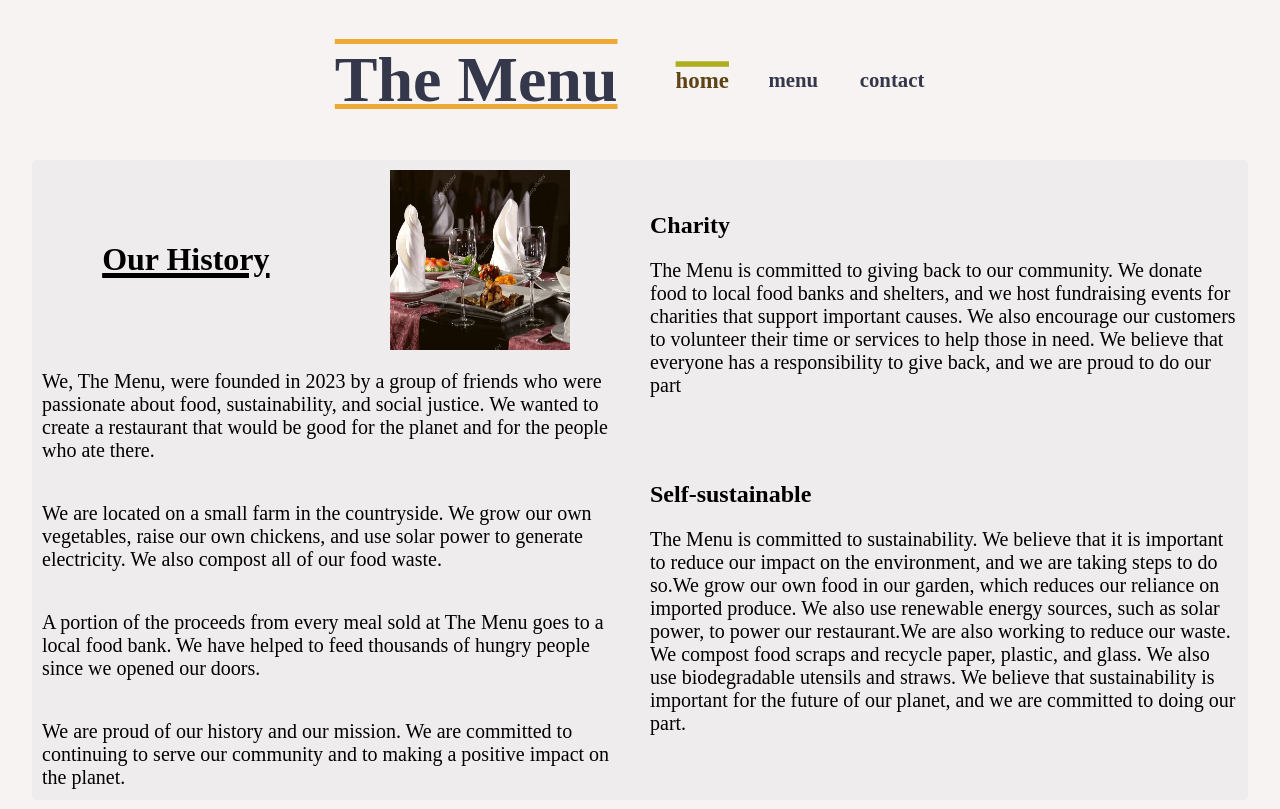
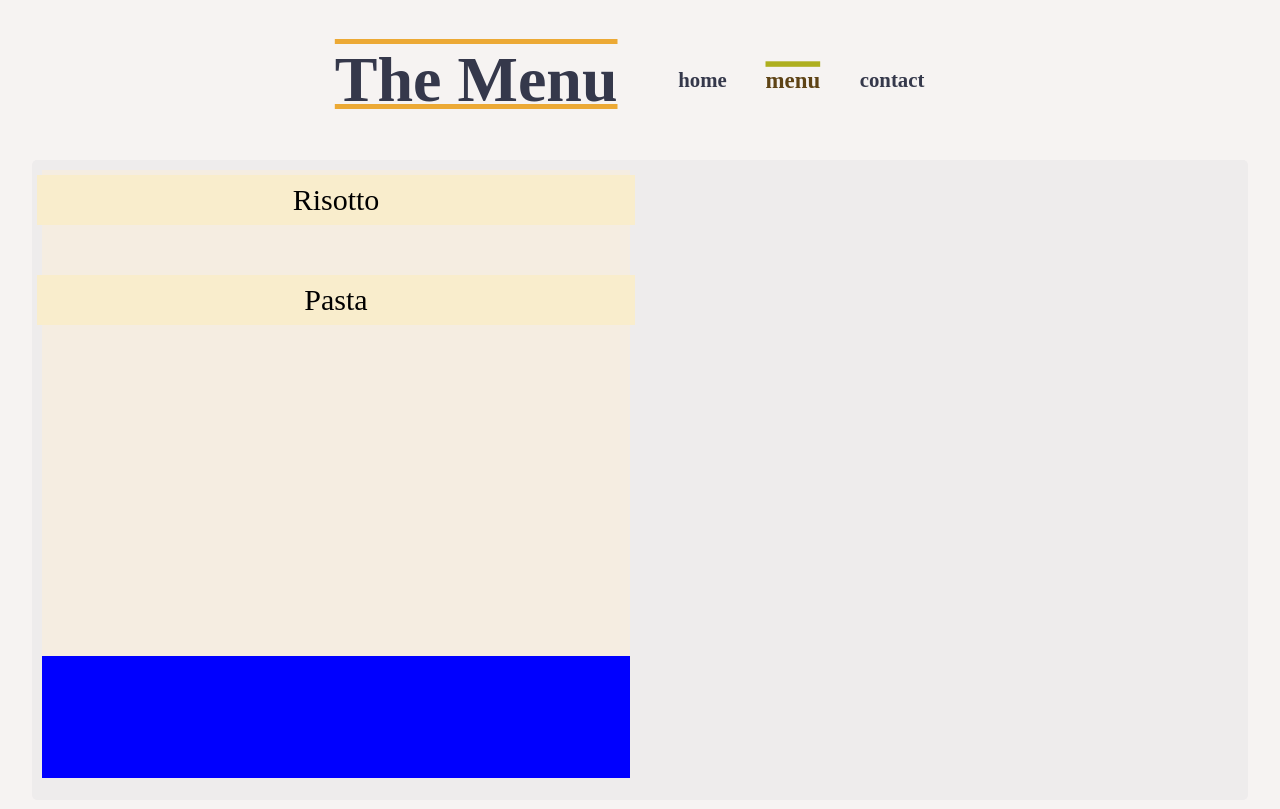
Before and after one commit to AV-MMI/the_menu, a website built with webpack: page src/index.html in a window 1280 px wide. Built offline with nearby package versions, Linux system fonts and the light colour scheme.

Commit message:
finish rissoto dish. work pasta dish

```diff
--- a/src/scripts/index.js
+++ b/src/scripts/index.js
@@ -1,7 +1,8 @@
 import '../styles/styles.css';
 import '../styles/utilities.css';
+import * as utilities from './utilities.js';
 import * as home from './home.js';
-import * as utilities from './utilities.js';
+import * as menu from './menu.js';
 
 export { mainCont, subCont };
 
@@ -47,26 +48,62 @@ for(let i = 0; i < menuOpts.length; i++){
 }
 
 
+// keeps track of the current tab/last one visited
+const tabs = {
+	home: false,
+	menu: true,
+	contact: false,
+};
+
+
 function optsHandler(e){
 
 	//assign selected class
 	e.target.classList.add('menu-opt-selected');
 
 	//wipe out current content - TODO
-
+	cleanDisplay();
 
 	//display correspondent content
 	if(e.target.id == 'homeLi'){
-		cleanDisplay();
 		home.render();
+
+		//update tabs obj
+		for(let tab in tabs){
+			if(tab == 'home'){
+				tabs[tab] = true;
+			} else {
+				tabs[tab] = false;
+			}
+		}
+
 	}
+
 	else if(e.target.id == 'menuLi'){
-		cleanDisplay();
-		console.log(e.target.id)
+		menu.render();
+
+		//update tabs obj
+		for(let tab in tabs){
+			if(tab == 'menu'){
+				tabs[tab] = true;
+			} else {
+				tabs[tab] = false;
+			}
+		}
+
 	}
+
 	else if(e.target.id == 'contactLi'){
-		cleanDisplay();
-		console.log(e.target.id)
+		//menu render();
+		//update tabs obj
+		for(let tab in tabs){
+			if(tab == 'contact'){
+				tabs[tab] = true;
+			} else {
+				tabs[tab] = false;
+			}
+		}
+
 	}
 
 	//remove selected class from the previous option clicked
@@ -85,18 +122,18 @@ content.appendChild(tabDisplay);
 
 /*render last tab visited*/
 function renderLastTab(){
-	if(utilities.tabs.home){
+	if(tabs.home){
 		home.render();
 		homePage.classList.add('menu-opt-selected');
 	}
 
-	else if(utilities.tabs.menu){
-		// render
+	else if(tabs.menu){
+		menu.render();
 		menuPage.classList.add('menu-opt-selected');
 
 	}
 
-	else if(utilities.tabs.contact){
+	else if(tabs.contact){
 		// render
 		contactPage.classList.add('menu-opt-selected');
 	}
--- a/src/scripts/menu.js
+++ b/src/scripts/menu.js
@@ -0,0 +1,102 @@
+import '../styles/menu.css';
+import '../styles/utilities.css';
+import * as utilities from './utilities.js';
+import * as index from './index.js';
+export { render };
+
+const dishesCont = utilities.createEl('div', ['dishes-cont', 'v-center-flex'], false, 'dishes-cont');
+const ingredientsCont = utilities.createEl('div', ['ingredients-cont'], false, 'ingredients-cont');
+
+// RISOTTO
+const risottoWrapper = utilities.createEl('div', ['type-wrapper', 'v-center-flex'], false, 'risotto-wrapper');
+const risottoOpt = utilities.createEl('div', ['type-title', 'center-h-flex'], false, 'risotto-opt');
+const risottoFold = utilities.createEl('div', ['type-fold', 'center-v-flex'], false, 'risotto-fold');
+
+const spanRisotto = utilities.createEl('span', [], 'Risotto', 'span-risotto');
+
+risottoOpt.appendChild(spanRisotto);
+
+/*risottoFold Content*/
+const rDishOne = utilities.createEl('span', ['dish-type'], 'Mushroom risotto');
+const rDishTwo = utilities.createEl('span', ['dish-type'], 'Risotto alla Milanese');
+const rDishThree = utilities.createEl('span', ['dish-type'], 'Seafood risotto');
+
+risottoFold.appendChild(rDishOne);
+risottoFold.appendChild(rDishTwo);
+risottoFold.appendChild(rDishThree);
+
+risottoWrapper.appendChild(risottoOpt);
+risottoWrapper.appendChild(risottoFold);
+// RISOTTO
+
+// PASTA
+const pastaWrapper = utilities.createEl('div', ['type-wrapper', 'v-center-flex'], false, 'pasta-wrapper');
+const pastaOpt = utilities.createEl('div', ['type-title', 'center-h-flex'], false, 'pasta-opt');
+const pastaFold = utilities.createEl('div', ['type-fold', 'center-v-flex'], false, 'pasta-fold');
+
+const spanPasta = utilities.createEl('span', [], 'Pasta', 'span-pasta');
+
+pastaOpt.appendChild(spanPasta);
+
+pastaWrapper.appendChild(pastaOpt);
+// PASTA
+
+// MEATS
+// MEATS
+
+// BIRDS
+// BIRDS
+
+// DESSERTS
+// DESSERTS
+
+
+const typesOfDishes = dishesCont.children;
+
+// Appending all dishes wrapper;
+	// todo: use a loop for it.
+dishesCont.appendChild(risottoWrapper);
+dishesCont.appendChild(pastaWrapper);
+
+// adding eventListener to all type of dishes opt.
+
+for(let i = 0; i <= typesOfDishes.length; i++){
+	let opt = typesOfDishes[i];
+	if(opt){
+		opt.children[0].addEventListener('click', typeDishHandler);
+	}
+
+}
+
+
+// go for the fold container
+function typeDishHandler(e){
+	let foldCont;
+	let wrapper;
+	let titleOpt;
+
+	if(e.target.id == 'h2-risotto'){
+		wrapper = e.target.parentElement.parentElement;
+		titleOpt = e.target.parentElement.parentElement.children[0];
+		foldCont = wrapper.children[1];
+
+		titleOpt.classList.toggle('type-selected');
+		foldCont.classList.toggle('type-unfold');
+	}
+
+	if(e.target.id == 'risotto-opt'){
+		wrapper = e.target.parentElement;
+		titleOpt = e.target.parentElement.children[0];
+		foldCont = wrapper.children[1];
+
+		titleOpt.classList.toggle('type-selected');
+		foldCont.classList.toggle('type-unfold');
+	}
+}
+
+function render(){
+	// MAIN CONTENT
+	index.mainCont.appendChild(dishesCont);
+	index.mainCont.appendChild(ingredientsCont);
+	// SUB CONTENT
+}
--- a/src/scripts/utilities.js
+++ b/src/scripts/utilities.js
@@ -1,5 +1,5 @@
 import * as index from './index.js';
-export { createEl, tabs };
+export { createEl };
 
 function createEl(element, cssClass, innerText, id){
 	const newEl = document.createElement(element);
@@ -28,10 +28,3 @@ function createEl(element, cssClass, innerText, id){
 
 	return newEl;
 }
-
-// keeps track of the current tab/last one visited
-const tabs = {
-	home: true,
-	menu: true,
-	contact: false,
-};
--- a/src/styles/home.css
+++ b/src/styles/home.css
@@ -11,7 +11,3 @@
 #home-h1 {
 	text-decoration: underline 5px;
 }
-
-p {
-	font-size: 20px;
-}
--- /dev/null
+++ b/src/styles/menu.css
@@ -0,0 +1,60 @@
+.dishes-cont {
+	background-color: #F5EDE1;
+	width: 100%;
+	height: 80%;
+}
+
+.ingredients-cont {
+	background-color: blue;
+	width: 100%;
+	height: 20%;
+}
+
+.type-wrapper {
+	width: 100%;
+	padding: 5px;
+	min-height: 40px;
+}
+
+.type-title {
+	background-color: #F9EDCC;
+	width: 100%;
+	padding: 5px;
+	transition: 1s;
+	cursor: pointer;
+	font-size: 30px;
+	min-height: 40px;
+	z-index: 1;
+}
+
+.type-title:hover {
+	background-color: #F9DF74;
+}
+
+.type-selected {
+	background-color: #fcdf65;
+	color: red;
+}
+
+.type-fold {
+	height: 40px;
+	width: 100%;
+	transition: 1s;
+	overflow: hidden;
+	background-color: #F9EDCC;
+	position: relative;
+	bottom: 40px;
+}
+
+.type-unfold {
+	height: 80px;
+	bottom: 0px;
+}
+
+.dish-type {
+	cursor: pointer;
+}
+
+.dish-type:hover {
+	color: #EA2B1F;
+}
--- a/src/styles/utilities.css
+++ b/src/styles/utilities.css
@@ -15,3 +15,16 @@
 	flex-direction: column;
 	justify-content: space-around;
 }
+
+.center-h-flex {
+	display: flex;
+	justify-content: center;
+	align-items: center;
+}
+
+.center-v-flex {
+	display: flex;
+	flex-direction: column;
+	justify-content: center;
+	align-items: center;
+}
```
